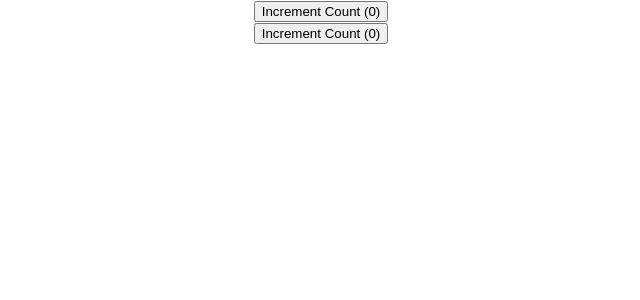
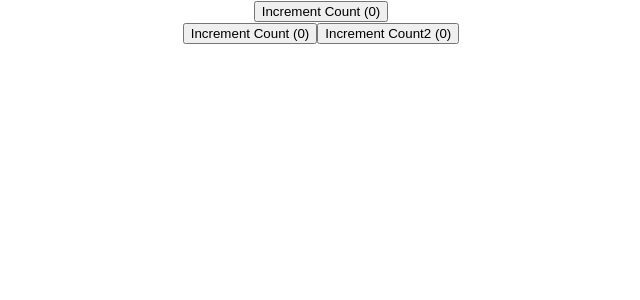
Before and after one commit to niclastanskanen/gitpod-react, a React (Create React App) app in the folder my-app/: page / in a window 1280 px wide. Shown: the top 300 px of the page, without its empty margins (319-959 px from the left). Built offline with nearby package versions, Linux system fonts and the light colour scheme.

Commit message:
restrict use effect hook

```diff
--- a/my-app/src/components/UseEffectCounter.js
+++ b/my-app/src/components/UseEffectCounter.js
@@ -4,7 +4,12 @@ function UseEffectCounter() {
     const [count, setCount] = useState(0);
     useEffect(() => {
         document.title = count;
-    });
+    }, [count]);
+
+    const [count2, setCount2] = useState(0);
+    useEffect(() => {
+        document.title = count2;
+    }, [count2]);
   return (
     <div>
         <button onClick={
@@ -12,6 +17,11 @@ function UseEffectCounter() {
         }>
             Increment Count ({count})
         </button>
+        <button onClick={
+            () => setCount2(count2 => count2 + 1)
+        }>
+            Increment Count2 ({count2})
+        </button>
     </div>
   )
 }
```
